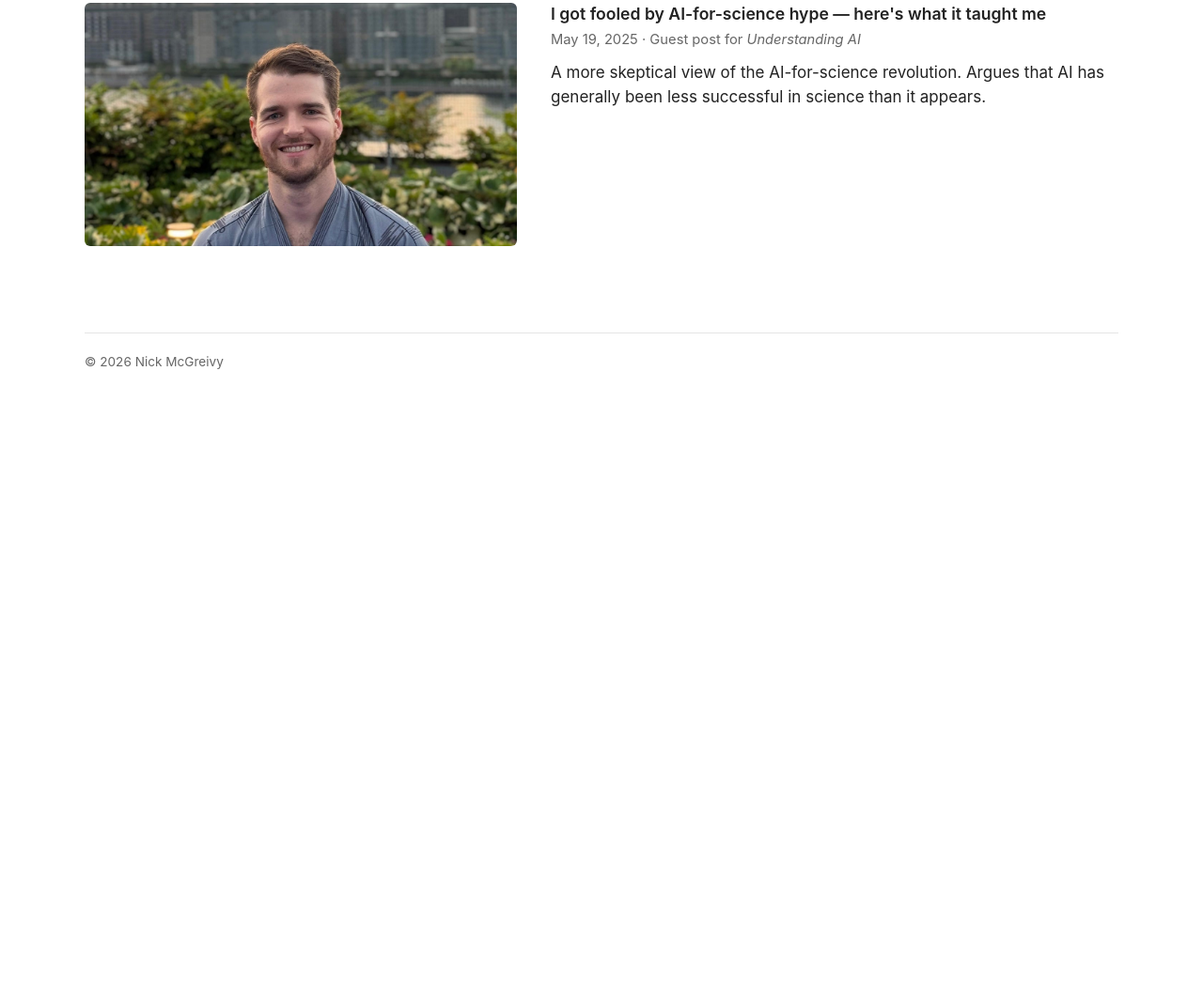
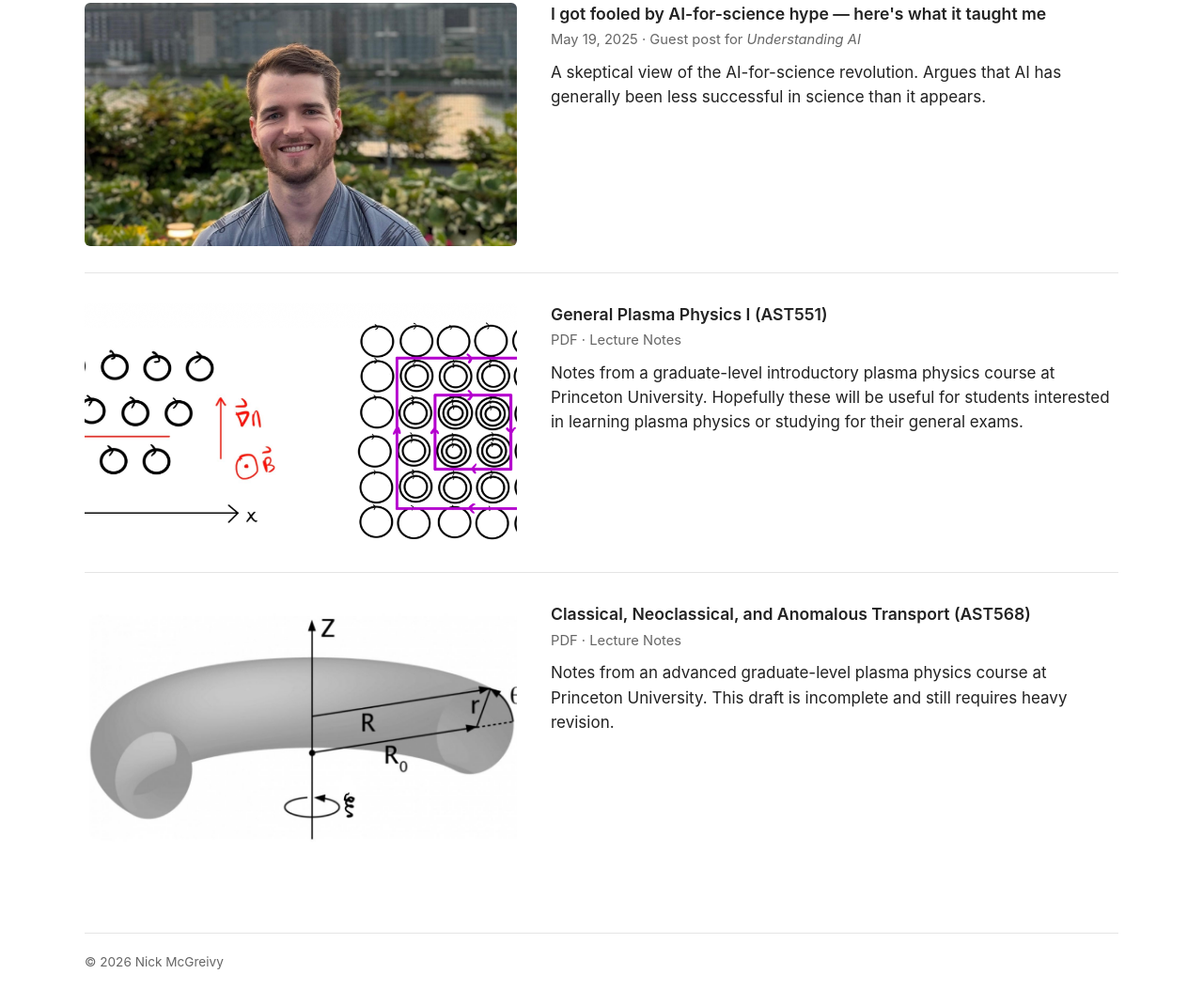
Before and after one commit to nickmcgreivy/nick-mcgreivy-website, a plain HTML site: page writing.html in a window 1280 px wide. Shown: the part 748-1818 px from the top of the page at 94% size. Before the commit the page ends 1208 px from the top, so only its background shows below. Drawn offline with Linux system fonts and the light colour scheme.

Commit message:
Added plasma notes

```diff
--- a/writing.html
+++ b/writing.html
@@ -46,7 +46,29 @@
       <div class="post-body">
         <h3><a href="https://www.understandingai.org/p/i-got-fooled-by-ai-for-science-hypeheres">I got fooled by AI-for-science hype &mdash; here's what it taught me</a></h3>
         <p class="meta">May 19, 2025 &middot; Guest post for <em>Understanding AI</em></p>
-        <p>A more skeptical view of the AI-for-science revolution. Argues that AI has generally been less successful in science than it appears.</p>
+        <p>A skeptical view of the AI-for-science revolution. Argues that AI has generally been less successful in science than it appears.</p>
+      </div>
+    </article>
+
+    <article class="post-card">
+      <a class="post-cover" href="files/general-plasma-physics-notes.pdf">
+        <img src="img/gpp-notes.png" alt="">
+      </a>
+      <div class="post-body">
+        <h3><a href="files/general-plasma-physics-notes.pdf">General Plasma Physics I (AST551)</a></h3>
+        <p class="meta">PDF &middot; Lecture Notes</p>
+        <p>Notes from a graduate-level introductory plasma physics course at Princeton University. Hopefully these will be useful for students interested in learning plasma physics or studying for their general exams.</p>
+      </div>
+    </article>
+
+    <article class="post-card">
+      <a class="post-cover" href="files/classical_neoclassical_and_anamolous_transport_notes.pdf">
+        <img src="img/transport-notes.png" alt="">
+      </a>
+      <div class="post-body">
+        <h3><a href="files/classical_neoclassical_and_anamolous_transport_notes.pdf">Classical, Neoclassical, and Anomalous Transport (AST568)</a></h3>
+        <p class="meta">PDF &middot; Lecture Notes</p>
+        <p>Notes from an advanced graduate-level plasma physics course at Princeton University. This draft is incomplete and still requires heavy revision. </p>
       </div>
     </article>
   </main>
```
Also changed, not shown: img/gpp-notes.png (added), img/transport-notes.png (added), 2 other files.
